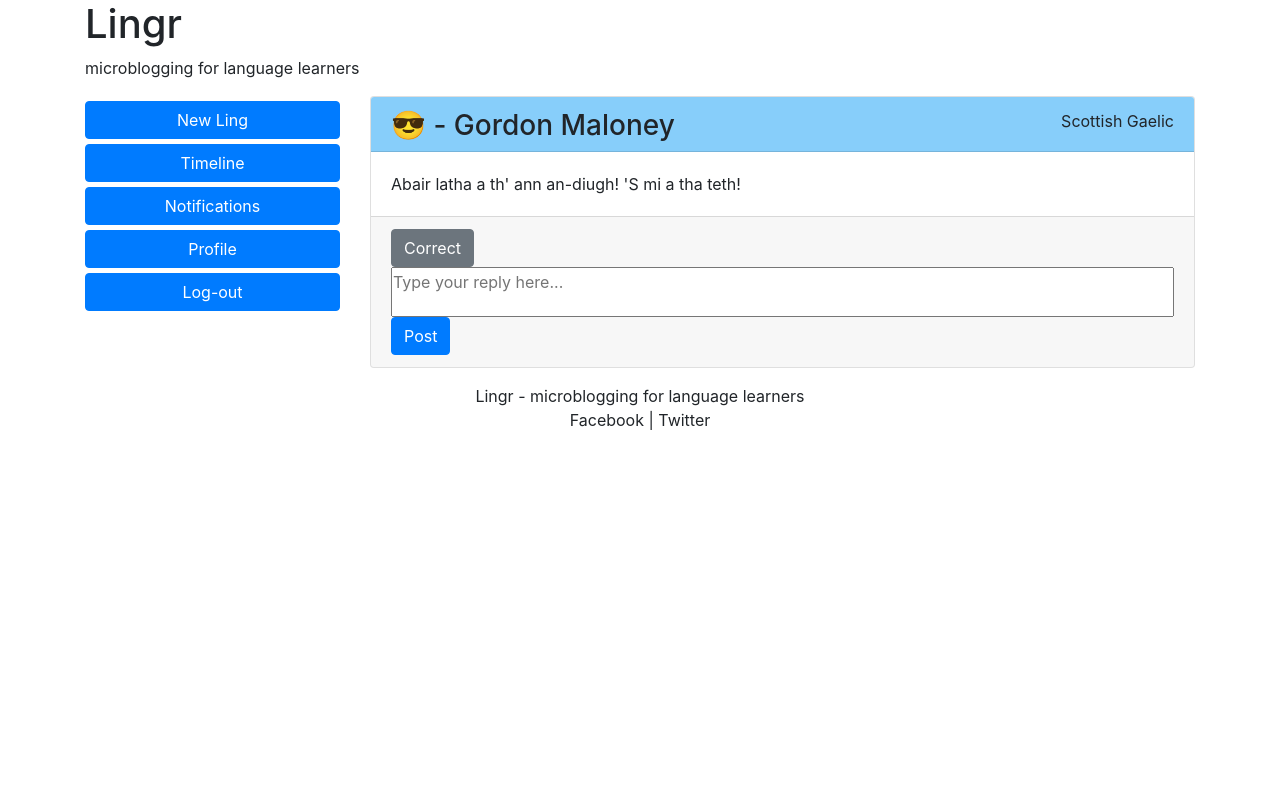
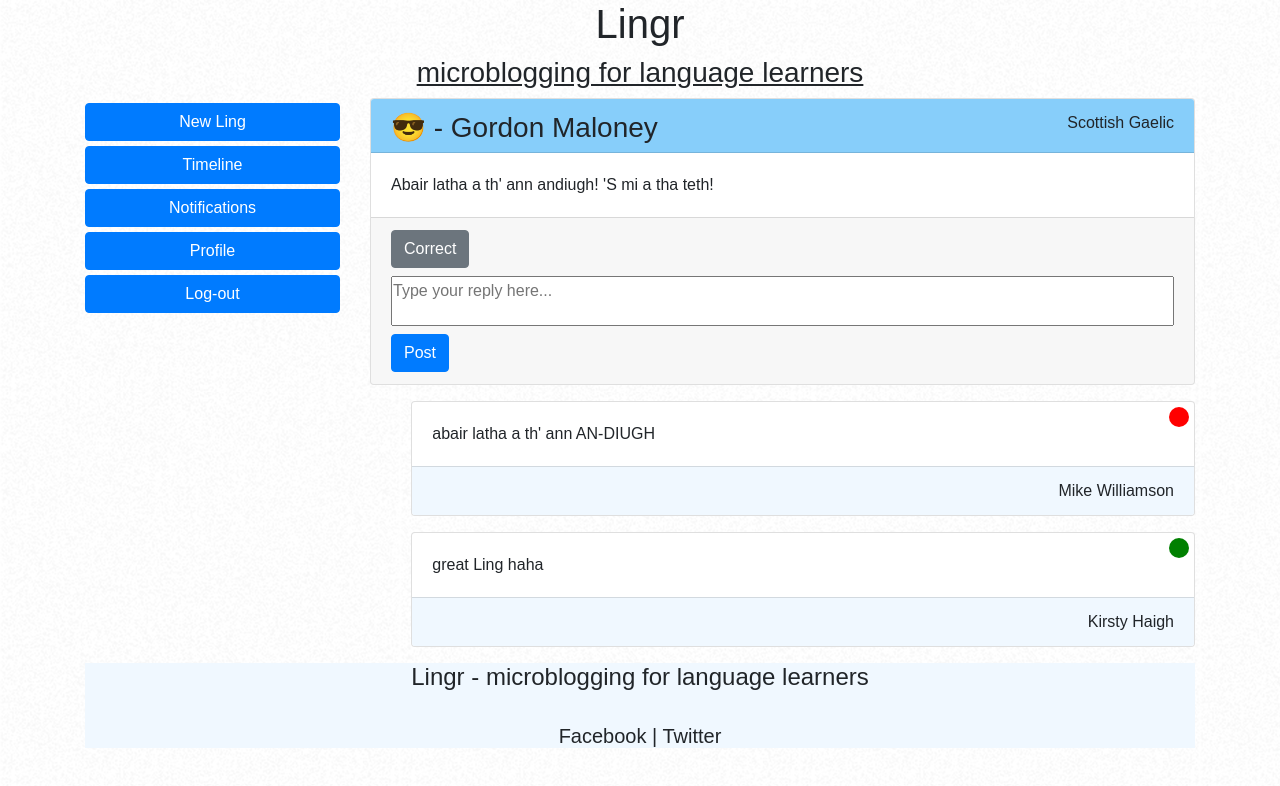
Before and after one commit to gordonmaloney/Lingr, a React (Create React App) app: page /reply/0 in a window 1280 px wide. Shown: the top 786 px of the page. Built offline with nearby package versions, Linux system fonts and the light colour scheme.

Commit message:
display replies and corrections

```diff
--- a/src/components/FooterComponent.js
+++ b/src/components/FooterComponent.js
@@ -2,13 +2,13 @@
 
 function Footer() {
     return (
-        <>
+        <div className="footer">
           <center>
-            Lingr - microblogging for language learners
+            <h4>Lingr - microblogging for language learners</h4>
             <br />
-            Facebook | Twitter
+            <h5>Facebook | Twitter</h5>
           </center>
-        </>
+        </div>
     )
 }
 
--- a/src/components/HeaderComponent.js
+++ b/src/components/HeaderComponent.js
@@ -1,10 +1,19 @@
 import React from 'react';
+import { Container, Row, Col } from 'reactstrap';
 
 function Header() {
     return (
         <>
-            <h1>Lingr</h1>
-            <p>microblogging for language learners</p>
+        <Container>
+            <Row>
+                <Col>
+                    <center>
+                        <h1>Lingr</h1>
+                        <h3><u>microblogging for language learners</u></h3>
+                    </center>
+                </Col>
+            </Row>
+        </Container>
         </>
     )
 }
--- a/src/components/LingComponent.js
+++ b/src/components/LingComponent.js
@@ -17,9 +17,8 @@
                     {ling.lingBody}
                 </CardBody>
                 <CardFooter>
-                    <a href="#">{ling.lingReplies} Replies</a> |
-                    <a href="#">{ling.lingCorrections} Corrections</a> |
-                    <a href="#">{ling.lingShares} Shares</a>
+                    <Link to={`/reply/${ling.id}`}>{ling.lingRepliesObj.filter(reply => reply.replyType === "reply").length} Replies</Link> |
+                    <Link to={`/reply/${ling.id}`}> {ling.lingRepliesObj.filter(reply => reply.replyType === "correction").length} Corrections</Link>
                     <span className="ling-date">
                         {ling.lingDate}
                     </span>
--- a/src/components/LingReply.js
+++ b/src/components/LingReply.js
@@ -6,7 +6,6 @@
 
 
 function ReplyCorrect(lingCorrect) {
-    console.log(lingCorrect)
     const [reply, correct] = useState("reply");
 
     const toggle = () => {
@@ -21,16 +20,41 @@
         <div className={reply === "reply" ? "show" : "hide"}>
         <Button onClick={() => toggle()}>Correct</Button>
 
-            <input className="ling-reply" type="text" placeholder="Type your reply here..." />
+        <input className="ling-reply my-2" type="text" placeholder="Type your reply here..." />
         </div>
         <div className={reply === "correct" ? "show" : "hide"}>
         <Button onClick={() => toggle()}>Reply</Button>
 
-        <input className="ling-reply" type="text" placeholder={lingCorrect.content} />
+        <input className="ling-reply my-2" type="text" placeholder={lingCorrect.content} />
         </div>
         </>
     )
 }
+
+
+function Replies(props) {
+    const LingReplies = props.ling.lingRepliesObj.map(reply => {
+        return (
+            <div key={reply.replyId}>
+                <Card className="mb-3 reply-ling">
+                    <CardBody>
+                        <div className={reply.replyType} />
+                        {reply.replyBody}
+                    </CardBody>
+                    <CardFooter className="text-right replySignOff">
+                        {reply.replyAuthor}
+                    </CardFooter>
+                </Card>
+            </div>
+            )
+    })
+    return (
+        <div>
+           {LingReplies}
+        </div>
+    )
+}
+
 
 class LingReply extends Component {
 
@@ -54,10 +78,9 @@
                         <Button color="primary">Post</Button>
                     </Link>
                     </CardFooter>
+                </Card>
 
-
-
-                </Card>
+                <Replies ling={ling}/>
             </div>
             );
 }
--- a/src/components/Lings.js
+++ b/src/components/Lings.js
@@ -3,44 +3,79 @@
         id: 0,
         userIcon: "😎",
         userName: "Gordon Maloney",
-        lingBody: "Abair latha a th' ann an-diugh! 'S mi a tha teth!",
-        lingReplies: 2,
-        lingCorrections: 1,
+        lingBody: "Abair latha a th' ann andiugh! 'S mi a tha teth!",
         lingShares: 0,
         lingDate: "16:53, 26/07/2021",
-        lingLang: "Scottish Gaelic"
+        lingLang: "Scottish Gaelic",
+        lingRepliesObj: [{
+            replyId: 0,
+            replyAuthor: "Mike Williamson",
+            replyType: "correction",
+            replyBody: "abair latha a th' ann AN-DIUGH",
+        },
+        {
+            replyId: 1,
+            replyAuthor: "Kirsty Haigh",
+            replyType: "reply",
+            replyBody: "great Ling haha"
+        }]
     },
     {
         id: 1,
         userIcon: "🥳",
         userName: "Kirsty Haigh",
-        lingBody: "Was für ein schöner Tag!",
-        lingReplies: 3,
-        lingCorrections: 0,
+        lingBody: "Was fur ein schöner Tag!",
         lingShares: 1,
         lingDate: "12:31, 25/07/2021",
-        lingLang: "German"
+        lingLang: "German",
+        lingRepliesObj: [{
+            replyId: 0,
+            replyAuthor: "James McAsh",
+            replyType: "reply",
+            replyBody: "haha yeah"
+        },
+        {
+            replyId: 1,
+            replyAuthor: "Gordon Maloney",
+            replyType: "correction",
+            replyBody: "fÜr"
+        }]
     },
     {
         id: 2,
         userIcon: "😋",
         userName: "James McAsh",
         lingBody: "Vaya que día hoy!",
-        lingReplies: 0,
-        lingCorrections: 1,
         lingShares: 0,
         lingDate: "11:46, 22/07/2021",
-        lingLang: "Spanish"
+        lingLang: "Spanish",
+        lingRepliesObj: []
     },
     {
         id: 3,
         userIcon: "🤔",
         userName: "Mike Williamson",
         lingBody: "Não posso acreditar que a tenda não tinha pasteis de nata!!",
-        lingReplies: 2,
-        lingCorrections: 2,
         lingShares: 3,
         lingDate: "21:04, 18/07/2021",
-        lingLang: "Portuguese"
+        lingLang: "Portuguese",
+        lingRepliesObj: [{
+            replyId: 0,
+            replyAuthor: "Gordon Maloney",
+            replyType: "reply",
+            replyBody: "I agree"
+        },
+        {
+            replyId: 1,
+            replyAuthor: "Kirsty Haigh",
+            replyType: "reply",
+            replyBody: "haha yeah"
+        },
+        {
+            replyId: 2,
+            replyAuthor: "James McAsh",
+            replyType: "reply",
+            replyBody: "that's so true!"
+        }]
     },
 ];
--- a/src/components/NewLingComponent.js
+++ b/src/components/NewLingComponent.js
@@ -1,5 +1,5 @@
 import React from 'react';
-import { Button, Form, FormGroup, Label, Input, FormText } from 'reactstrap';
+import { Button, Form, FormGroup, Label, Input } from 'reactstrap';
 
 function NewLingComponent() {
     return (
@@ -16,6 +16,7 @@
                     <option>Relaxed - only correct more significant mistakes</option>
                     <option>Chill - please don't correct me</option>
                 </Input>
+                <Button>submit</Button>
             </FormGroup>
         </Form>
 
--- a/src/components/NotificationsComponent.js
+++ b/src/components/NotificationsComponent.js
@@ -4,7 +4,7 @@
     return (
         <>
             <center>
-                <h5>You have no new notifications at the moment...</h5>
+                <h5 className="mt-5">You have no new notifications at the moment...</h5>
             </center>
         </>
     )
--- a/src/components/TimelineComponent.js
+++ b/src/components/TimelineComponent.js
@@ -1,6 +1,7 @@
 import React, { Component } from "react";
 import Ling from './LingComponent';
 import { LINGS } from './Lings';
+import { Card, CardHeader, Input } from 'reactstrap';
 
 class Timeline extends Component {
   constructor(props) {
@@ -13,6 +14,12 @@
   render() {
     return (
       <>
+          <Card className="mb-3">
+            <CardHeader className="text-right">
+              <Input type="text" style={{width: "30%"}} className="ml-auto mb-2" placeholder="Filter Lings by language..."/>
+            </CardHeader>
+          </Card>
+
           <Ling lings={this.state.lings} />
       </>
     );
--- a/src/index.css
+++ b/src/index.css
@@ -29,3 +29,46 @@
 .show {
   display: block inline
 }
+
+@import url('https://fonts.googleapis.com/css?family=Fira+Sans&display=swap');
+
+h1, h2, h3, h4, h5, .card, Button, body {
+  font-family: 'Fira Sans', sans-serif;
+}
+
+.reply-ling {
+  width: 95%;
+  margin-left: auto;
+}
+
+body {
+  background-image: url('images/so-white.png');
+}
+
+.footer {
+  background-color: aliceblue;
+}
+
+.replySignOff {
+  background-color: aliceblue;
+}
+
+.correction {
+  width: 20px;
+  height: 20px;
+  border-radius: 50%;
+  float: right;
+  background-color: red;
+  margin-right: -15px;
+  margin-top: -15px;
+}
+
+.reply {
+  width: 20px;
+  height: 20px;
+  border-radius: 50%;
+  float: right;
+  background-color: green;
+  margin-right: -15px;
+  margin-top: -15px;
+}
```
Also changed, not shown: add-lings(html).html (added, +49 -0 lines), src/App.css (added), src/images/so-white.png (added).
